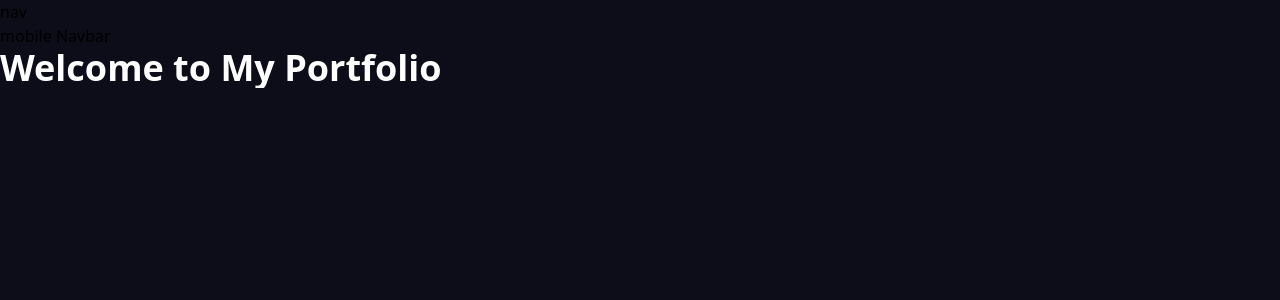
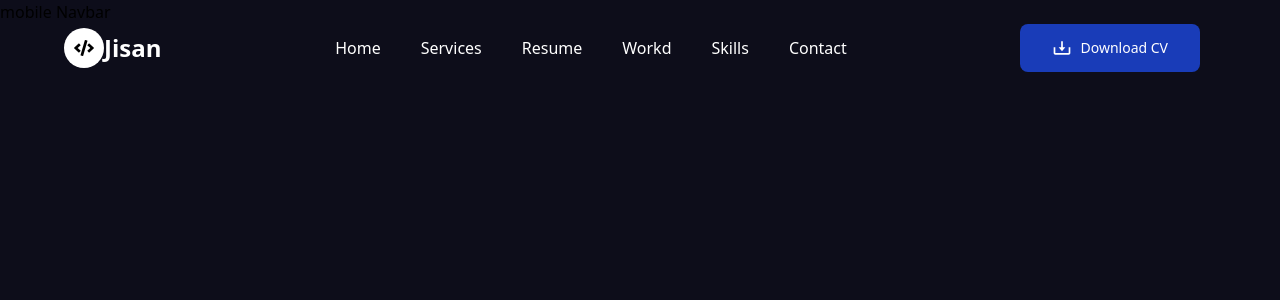
Before and after one commit to oasifsadik/nextjs-portfolio-website, a Next.js app: page / in a window 1280 px wide. Shown: the top 300 px of the page. Built offline with nearby package versions, Linux system fonts and the light colour scheme.

Commit message:
navbar complate

```diff
--- a/app/components/Home/Home.tsx
+++ b/app/components/Home/Home.tsx
@@ -1,7 +1,7 @@
 export default function HomePage() {
   return (
-    <div className="overflow-hidden">
-      <h1 className="text-4xl font-bold text-white">Welcome to My Portfolio</h1>
+    <div className="overflow-hidden h-[2000px]">
+      {/* <h1 className="text-4xl font-bold text-white">Welcome to My Portfolio</h1> */}
     </div>
   );
 }
--- a/app/components/Home/navbar/navbar.tsx
+++ b/app/components/Home/navbar/navbar.tsx
@@ -1,4 +1,52 @@
-export default function navbar() {
-    return <div className="transition-all durition-200 ">nav</div>
+"use client";
+import { NavLinks } from "@/app/constant/constant";
+import { useEffect, useState } from "react";
+import { BiDownload } from "react-icons/bi";
+import { FaCode } from "react-icons/fa";
+import { HiBars3BottomRight } from "react-icons/hi2";
+export default function Navbar() {
+    const [navBg , setNavBg] = useState(false);
+
+    useEffect(() => {
+        const handleScroll = () => {
+            if(window.scrollY >= 90) {
+                setNavBg(true);
+            } else if(window.scrollY < 90){
+                setNavBg(false);
+            }
+    }
+        window.addEventListener("scroll" , handleScroll);
+        return () => {
+            window.removeEventListener("scroll" , handleScroll);
+        }
+    }, []);
+
+    return (
+        <div className={`transition-all ${navBg ? 'bg-[#0f142ed9] shadow-md' : "fixed"} duration-200 h-[12vh] z-10000 fixed w-full`}>
+            <div className="flex items-center h-full justify-between w-[90%] mx-auto">
+                <div className="flex items-center sp    ace-x-2">
+                    <div className="w-10 h-10 bg-white rounded-full flex items-center justify-center flex-col">
+                        <FaCode className="w-5 h-5 text-black" />
+                    </div>
+                    <h1 className="text-xl hidden sm:block md:text-2xl text-white font-bold">Jisan</h1>
+
+                </div>
+                <div className="hidden lg:flex items-center space-x-10">
+                    {NavLinks.map(link => (
+                        <a key={link.id} href={link.url} className="text-base hover:text-cyan-300 text-white font-medium transition-all duration-200">
+                            {link.label}
+                        </a>
+                    ))}
+                </div>
+                <div className="flex items-center space-x-4">
+                    <button className="px-8 py-3.5 text-sm cursor-pointer rounded-lg bg-blue-800 hover:bg-blue-900 transition-all duration-300 text-white flex items-center space-x-2">
+                        <BiDownload className="w-5 h-5" />
+                        <span>Download CV</span>
+                    </button>
+                    <HiBars3BottomRight className="w-8 h-8 text-white lg:hidden cursor-pointer" />
+                </div>
+            </div>
+        </div>
+    );
 
 }
--- /dev/null
+++ b/app/constant/constant.ts
@@ -0,0 +1,33 @@
+
+export const NavLinks = [
+    {
+        id : 1,
+        url : "#",
+        label : "Home"
+    },
+    {
+        id : 2,
+        url : "#",
+        label : "Services"
+    },
+    {
+        id : 3,
+        url : "/",
+        label : "Resume"
+    },
+    {
+        id : 4,
+        url : "#",
+        label : "Workd"
+    },
+    {
+        id : 5,
+        url : "#",
+        label : "Skills"
+    },
+    {
+        id : 7,
+        url : "#",
+        label : "Contact"
+    },
+]
--- a/package.json
+++ b/package.json
@@ -12,7 +12,7 @@
     "next": "16.1.0",
     "react": "19.2.3",
     "react-dom": "19.2.3",
-    "react-icon": "^1.0.0"
+    "react-icons": "^5.5.0"
   },
   "devDependencies": {
     "@tailwindcss/postcss": "^4",
```
Also changed, not shown: 1 other file (tests, documents, lock files or other folders).
